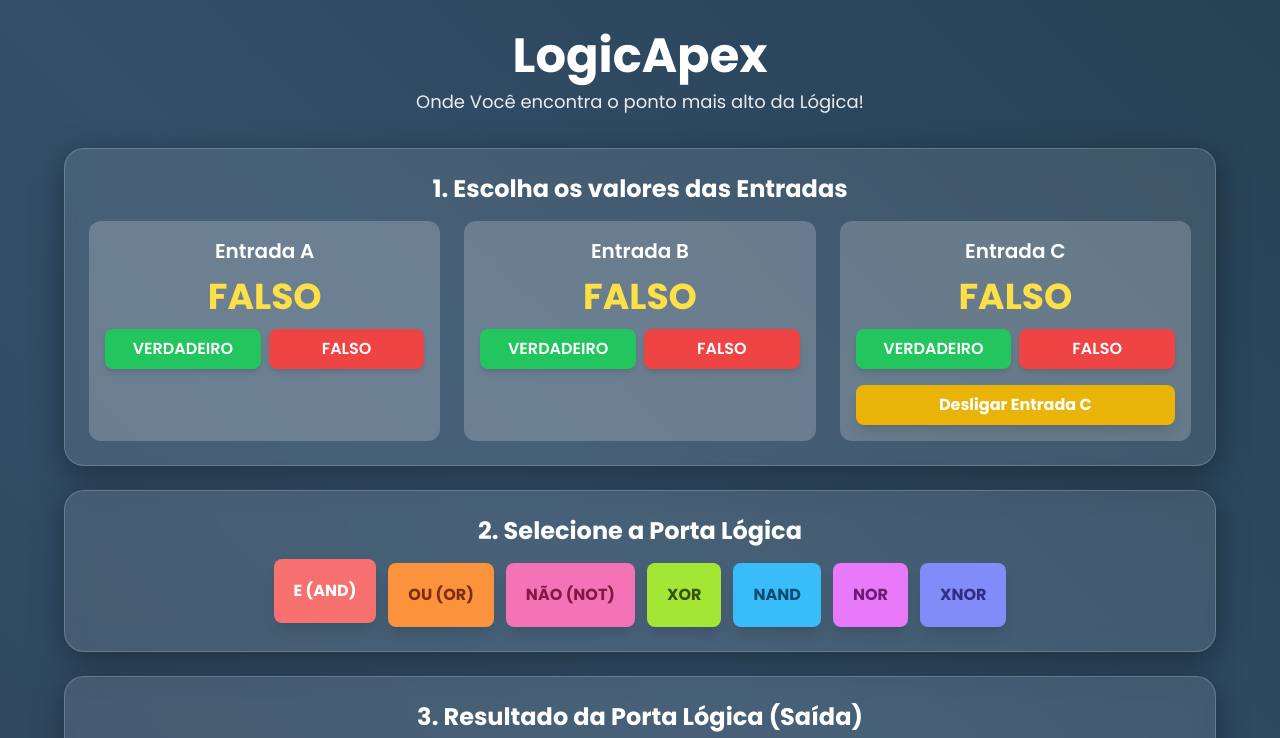
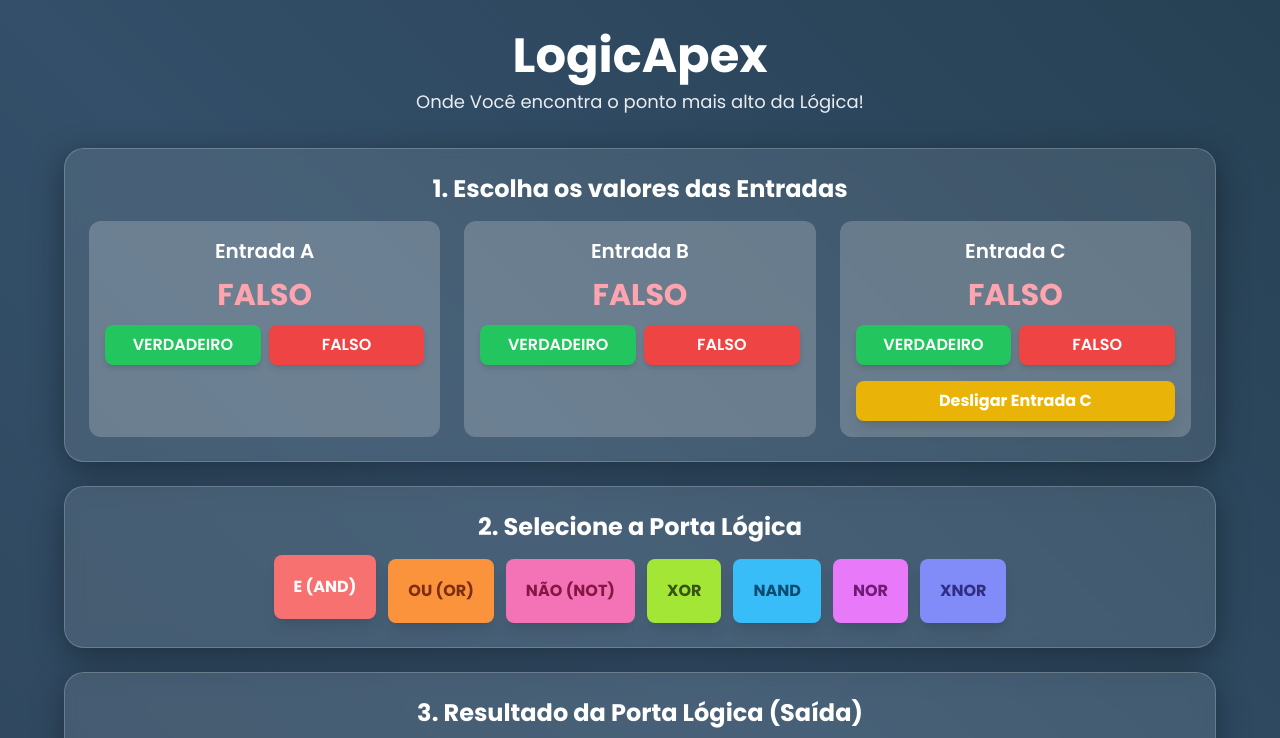
Before and after one commit to FelipeFreitas05/Calculadora-Logica, a plain HTML site: page index.html in a window 1280 px wide. Both pictures are taken after a click on the button "Ligar Entrada C". Shown: the top 738 px of the page. Drawn offline with nearby package versions, Linux system fonts and the light colour scheme.

Commit message:
adicionado (README en) e refaturação em botoes

```diff
--- a/index.html
+++ b/index.html
@@ -51,49 +51,45 @@
     </style>
 </head>
 <body class="p-4 sm:p-6 md:p-8">
-    <div class="max-w-6xl mx-auto"> <!-- Aumentei o max-width para a tabela maior -->
-        <header class="text-center mb-8">
+    <div class="max-w-6xl mx-auto"> <header class="text-center mb-8">
             <h1 class="text-4xl sm:text-5xl font-bold text-white text-shadow">LogicApex</h1>
             <p class="text-lg text-white/90 mt-2">Onde Você encontra o ponto mais alto da Lógica!</p>
         </header>
 
         <main class="space-y-6">
-            <!-- Seção de Entradas -->
             <div class="card p-6">
                 <h2 class="text-2xl font-bold text-white mb-4 text-center">1. Escolha os valores das Entradas</h2>
                 <div class="grid grid-cols-1 md:grid-cols-3 gap-6">
-                    <!-- Entrada A -->
                     <div id="input-a-card" class="text-center p-4 bg-white/20 rounded-xl transition-all duration-300">
                         <h3 class="text-xl font-semibold text-white">Entrada A</h3>
-                        <div id="display-a" class="text-4xl font-bold my-3 text-yellow-300">FALSO</div>
+                        <div id="display-a" class="text-3xl font-bold my-3 break-words">FALSO</div>
                         <div class="flex justify-center gap-2">
                             <button onclick="setInputState('a', true)" class="btn-toggle-a w-full py-2 bg-green-500 text-white font-semibold rounded-lg shadow-md hover:bg-green-600 transition-transform transform hover:scale-105">VERDADEIRO</button>
                             <button onclick="setInputState('a', false)" class="btn-toggle-a w-full py-2 bg-red-500 text-white font-semibold rounded-lg shadow-md hover:bg-red-600 transition-transform transform hover:scale-105 active">FALSO</button>
                         </div>
                     </div>
-                    <!-- Entrada B -->
                     <div id="input-b-card" class="text-center p-4 bg-white/20 rounded-xl transition-all duration-300">
                         <h3 class="text-xl font-semibold text-white">Entrada B</h3>
-                        <div id="display-b" class="text-4xl font-bold my-3 text-yellow-300">FALSO</div>
+                        <div id="display-b" class="text-3xl font-bold my-3 break-words">FALSO</div>
                         <div class="flex justify-center gap-2">
                             <button onclick="setInputState('b', true)" class="btn-toggle-b w-full py-2 bg-green-500 text-white font-semibold rounded-lg shadow-md hover:bg-green-600 transition-transform transform hover:scale-105">VERDADEIRO</button>
                             <button onclick="setInputState('b', false)" class="btn-toggle-b w-full py-2 bg-red-500 text-white font-semibold rounded-lg shadow-md hover:bg-red-600 transition-transform transform hover:scale-105 active">FALSO</button>
                         </div>
                     </div>
-                    <!-- Entrada C -->
-                    <div id="input-c-container" class="text-center p-4 bg-white/20 rounded-xl transition-all duration-300 opacity-50">
+                    <div id="input-c-container" class="text-center p-4 bg-white/20 rounded-xl transition-all duration-300">
+                        <div id="input-c-content" class="transition-opacity duration-300 opacity-50">
                             <h3 class="text-xl font-semibold text-white">Entrada C</h3>
-                        <div id="display-c" class="text-4xl font-bold my-3 text-yellow-300">FALSO</div>
+                            <div id="display-c" class="text-3xl font-bold my-3 break-words">FALSO</div>
                             <div class="flex justify-center gap-2">
                                 <button id="btn-c-true" onclick="setInputState('c', true)" class="btn-toggle-c w-full py-2 bg-green-500 text-white font-semibold rounded-lg shadow-md hover:bg-green-600 transition-transform transform hover:scale-105" disabled>VERDADEIRO</button>
                                 <button id="btn-c-false" onclick="setInputState('c', false)" class="btn-toggle-c w-full py-2 bg-red-500 text-white font-semibold rounded-lg shadow-md hover:bg-red-600 transition-transform transform hover:scale-105 active" disabled>FALSO</button>
+                            </div>
                         </div>
                         <button id="toggle-c" onclick="toggleC()" class="mt-4 w-full py-2 bg-purple-500 text-white font-bold rounded-lg shadow-lg hover:bg-purple-600 transition">Ligar Entrada C</button>
                     </div>
                 </div>
             </div>
 
-            <!-- Seção de Portas Lógicas -->
             <div class="card p-6">
                 <h2 class="text-2xl font-bold text-white mb-4 text-center">2. Selecione a Porta Lógica</h2>
                 <div class="flex flex-wrap justify-center gap-3 text-center">
@@ -107,29 +103,24 @@
                 </div>
             </div>
 
-            <!-- Seção de Resultado -->
             <div class="card p-6 text-center">
                 <h2 class="text-2xl font-bold text-white mb-2">3. Resultado da Porta Lógica (Saída)</h2>
-                <div id="result-display" class="text-7xl font-extrabold transition-colors duration-300">...</div>
+                 <div id="result-display" class="text-4xl sm:text-5xl lg:text-7xl font-extrabold transition-colors duration-300 break-words">...</div>
             </div>
 
-            <!-- Seção de Explicação -->
             <div class="card p-6">
                 <h2 id="explanation-title" class="text-2xl font-bold text-white mb-2">O que é a porta E (AND)?</h2>
                 <p id="explanation-text" class="text-white/90 text-lg"></p>
             </div>
 
-            <!-- Seção Tabela Verdade para Porta Lógica -->
             <div class="card p-6">
                 <h2 class="text-2xl font-bold text-white mb-4">Tabela Verdade da Porta Lógica</h2>
                 <div class="overflow-x-auto">
                     <table id="truth-table" class="w-full text-white truth-table">
-                        <!-- Conteúdo gerado por JavaScript -->
                         </table>
                 </div>
             </div>
 
-            <!-- Seção de Equação Personalizada -->
             <div class="card p-6">
                 <h2 class="text-2xl font-bold text-white mb-4 text-center">4. Monte sua Própria Equação</h2>
                 <div class="flex flex-col sm:flex-row gap-4 items-center">
@@ -139,12 +130,10 @@
                  <p id="equation-error" class="text-red-400 mt-2 text-center h-6"></p>
             </div>
 
-            <!-- Seção Tabela Verdade da Equação -->
             <div id="custom-truth-table-container" class="card p-6 hidden">
                 <h2 id="custom-table-title" class="text-2xl font-bold text-white mb-4">...</h2>
                 <div class="overflow-x-auto">
                     <table id="custom-truth-table" class="w-full text-white truth-table">
-                        <!-- Conteúdo gerado por JavaScript -->
                         </table>
                 </div>
             </div>
@@ -167,6 +156,16 @@
             'XNOR': { title: 'O que é a porta NÃO OU Exclusivo (XNOR)?', text: 'A porta XNOR é o oposto da XOR. Ela retorna VERDADEIRO se um número <strong>PAR</strong> de entradas for VERDADEIRO (incluindo zero). Com duas entradas, isso significa que elas devem ser <strong>IGUAIS</strong>. É a "porta da igualdade": se as entradas são iguais, a saída é verdadeira.' },
         };
 
+        // --- CORREÇÃO APLICADA: Função auxiliar do Código 1 ---
+        function updateInputDisplay(id, value) {
+            const display = document.getElementById(id);
+            const isTrue = value; // isTrue será true ou false
+
+            // Define o texto
+            display.textContent = isTrue ? 'VERDADEIRO' : 'FALSO';
+            display.style.color = isTrue ? '#86efac' : '#fda4af';
+        }
+
         function evaluateLogic(operator, inputs) {
             switch (operator) {
                 case 'AND': return inputs.every(val => val === true);
@@ -188,9 +187,11 @@
         }
 
         function updateUI() {
-            document.getElementById('display-a').textContent = state.a ? 'VERDADE' : 'FALSO';
-            document.getElementById('display-b').textContent = state.b ? 'VERDADE' : 'FALSO';
-            document.getElementById('display-c').textContent = state.c ? 'VERDADE' : 'FALSO';
+            // --- CORREÇÃO APLICADA: Usando a função auxiliar do Código 1 ---
+            updateInputDisplay('display-a', state.a);
+            updateInputDisplay('display-b', state.b);
+            updateInputDisplay('display-c', state.c);
+            // --- Fim da Correção ---
 
             const result = calculate();
             const resultDisplay = document.getElementById('result-display');
@@ -267,20 +268,22 @@
             updateUI();
         }
 
+        // --- CORREÇÃO APLICADA: Lógica 'toggleC' do Código 1 ---
         function toggleC() {
             state.cEnabled = !state.cEnabled;
-            const container = document.getElementById('input-c-container');
+            // O alvo agora é o contêiner do conteúdo
+            const contentContainer = document.getElementById('input-c-content');
             const toggleBtn = document.getElementById('toggle-c');
             const cButtons = [document.getElementById('btn-c-true'), document.getElementById('btn-c-false')];
 
             if (state.cEnabled) {
-                container.classList.remove('opacity-50');
+                contentContainer.classList.remove('opacity-50'); // Remove opacidade do conteúdo
                 toggleBtn.textContent = 'Desligar Entrada C';
                 toggleBtn.classList.remove('bg-purple-500', 'hover:bg-purple-600');
                 toggleBtn.classList.add('bg-yellow-500', 'hover:bg-yellow-600');
                 cButtons.forEach(btn => btn.disabled = false);
             } else {
-                container.classList.add('opacity-50');
+                contentContainer.classList.add('opacity-50'); // Adiciona opacidade ao conteúdo
                 toggleBtn.textContent = 'Ligar Entrada C';
                 toggleBtn.classList.add('bg-purple-500', 'hover:bg-purple-600');
                 toggleBtn.classList.remove('bg-yellow-500', 'hover:bg-yellow-600');
@@ -290,6 +293,7 @@
         }
 
         // --- SEÇÃO 2: LÓGICA DO CONSTRUTOR DE EQUAÇÕES ---
+        // (Esta seção permanece inalterada, pois já era do Código 2)
 
         const precedence = { 'NOT': 4, 'AND': 3, 'NAND': 3, 'OR': 2, 'NOR': 2, 'XOR': 2, 'XNOR': 2 };
         const operators = Object.keys(precedence);
```
Also changed, not shown: 2 other files. Lines whose indentation alone changed are shown as unchanged.
